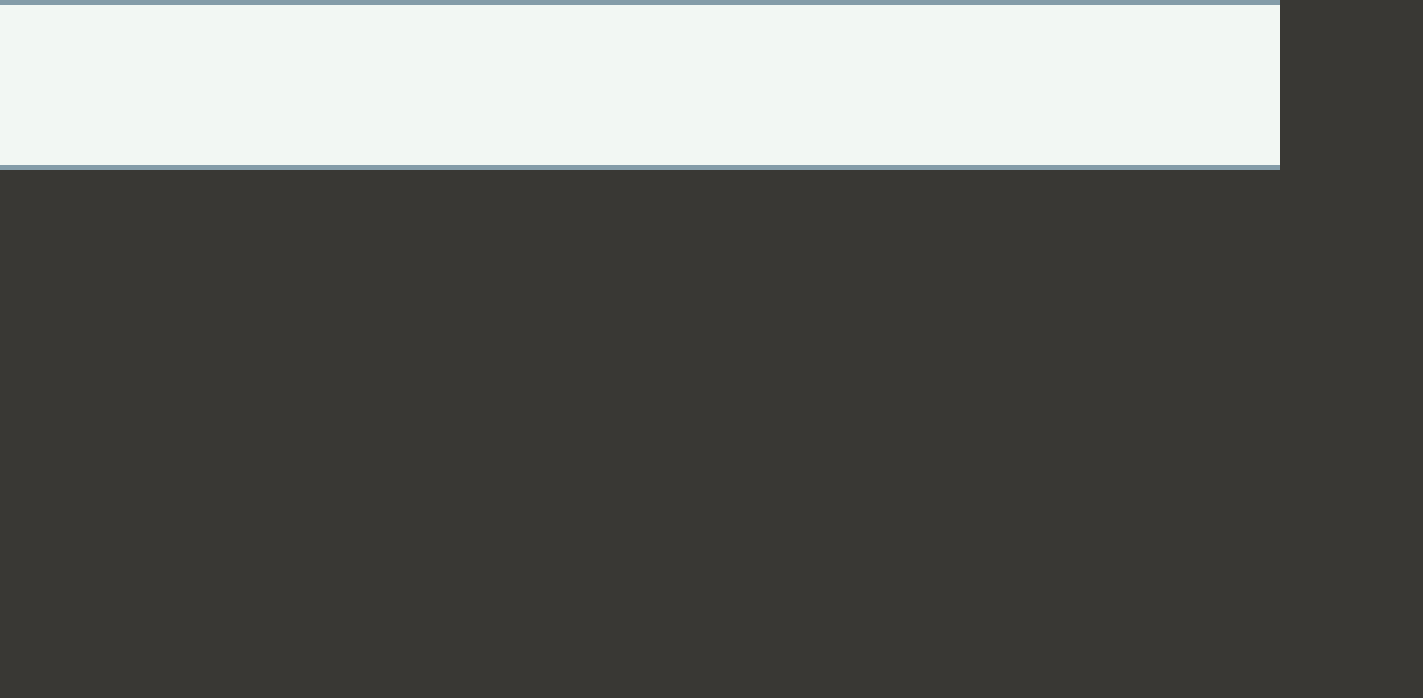
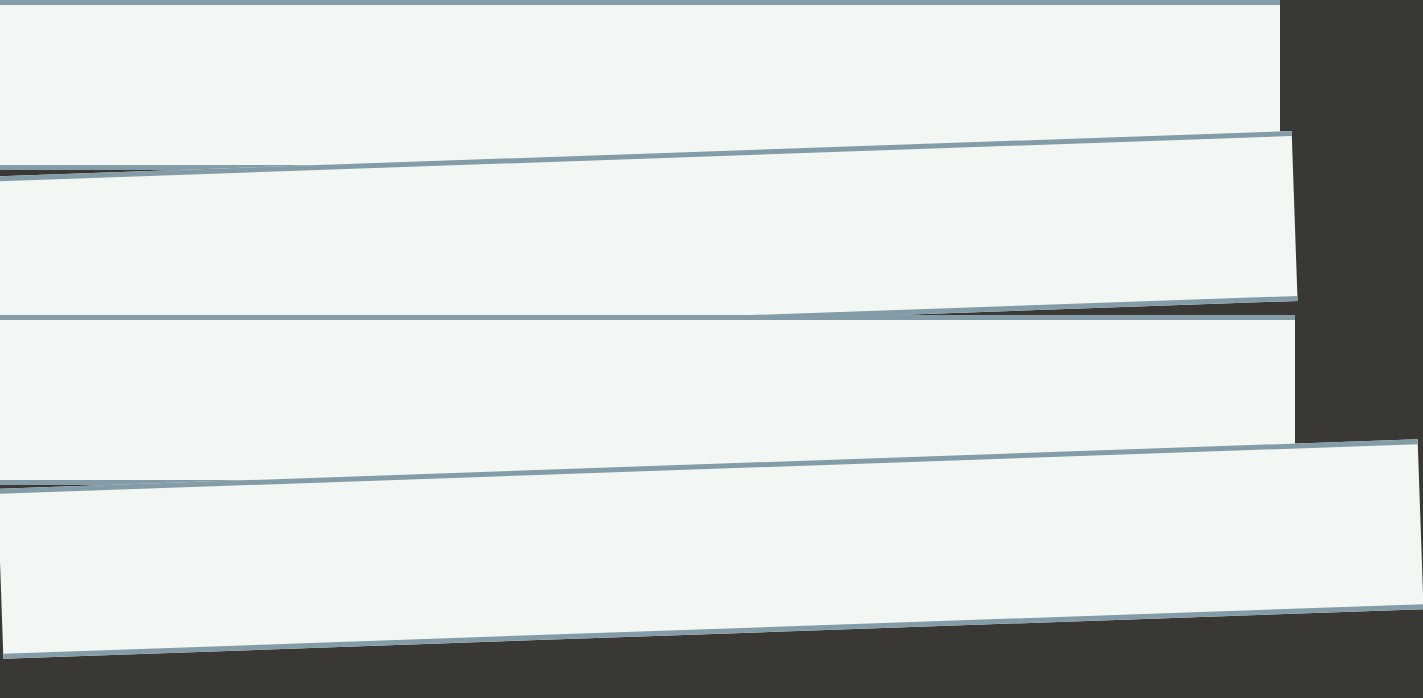
Before and after one commit to DariaSibova/MUMMY-css, a plain HTML site: page index.html in a window 1280 px wide. Shown: the whole page, 1423 px wide, since content can reach past the window. Drawn offline with Linux system fonts and the light colour scheme; a web font is replaced by a local one.

Commit message:
1 file modified

```diff
--- a/styles.css
+++ b/styles.css
@@ -42,3 +42,42 @@ color: #FFF;
   border-top:5px solid #849ca8;
   border-bottom:5px solid #849ca8;
 }
+
+.band:before{
+  content: "";
+  width: 103%;
+  height: 100%;
+  position: absolute;
+  background-color: #f2f7f3;
+  border-top: 5px solid #849ca8;
+  border-bottom: 5px solid #849ca8;
+  top: 93%;
+  transform: rotate(-2deg);
+  left: -23px;
+}
+
+.band:after{
+  content: "";
+  width: 103%;
+  height: 100%;
+  position: absolute;
+  background-color: #f2f7f3;
+  border-top: 5px solid #849ca8;
+  border-bottom: 5px solid #849ca8;
+  top: 194%;
+  transform: rotate(0deg);
+  left: -23px;
+}
+
+
+.band-two{
+  width: 111%;
+  height: 20%;
+  position: absolute;
+  top: 58%;
+  left: 0;
+  background-color: #f2f7f3;
+  border-top: 5px solid #849ca8;
+  border-bottom: 5px solid #849ca8;
+  transform: rotate(-2deg);
+}
```
